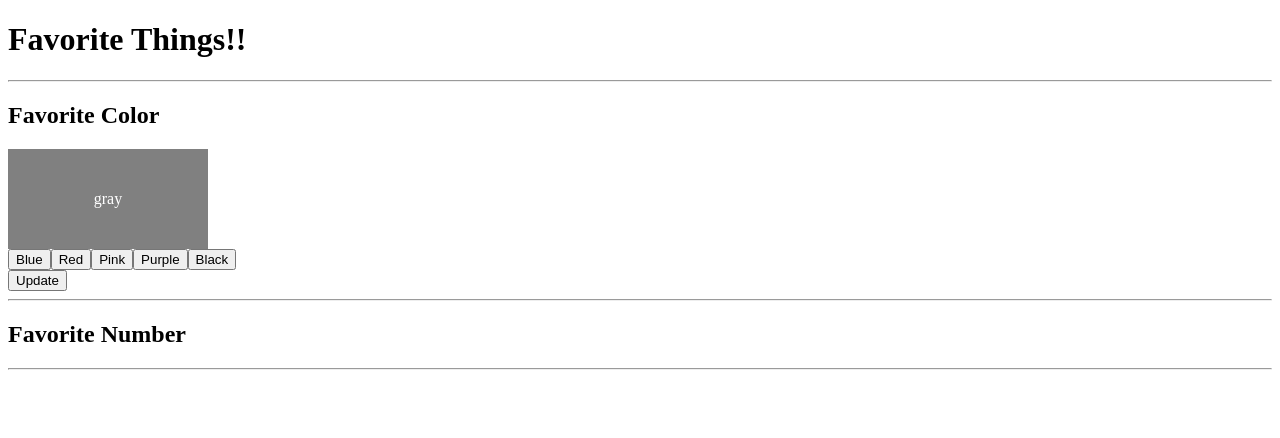
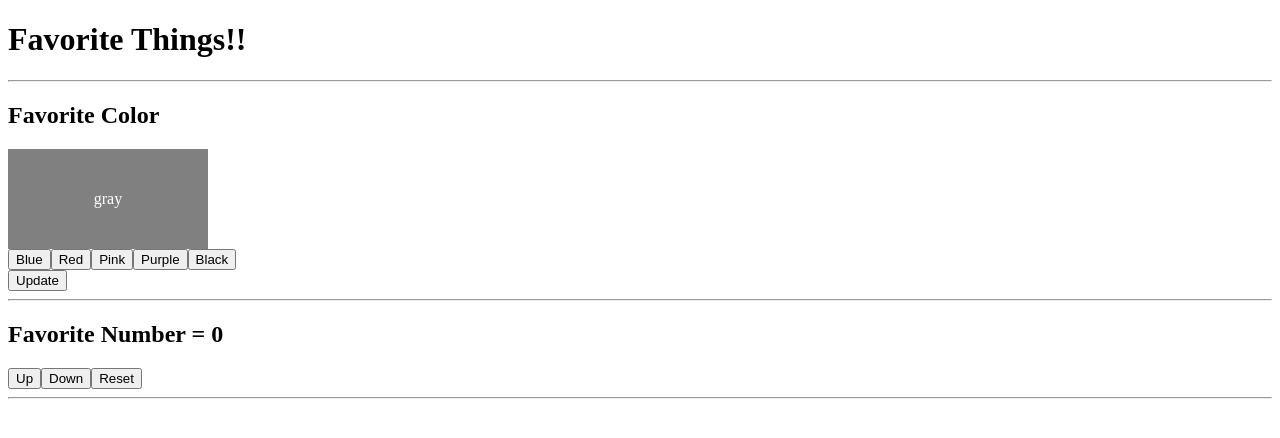
Before and after one commit to jon23k/Favorite-Things, an Angular app in the folder FavoriteThings/: page / in a window 1280 px wide. Shown: the top 438 px of the page. Built offline with nearby package versions, Linux system fonts and the light colour scheme.

Commit message:
FavoriteNumber feature added locally

```diff
--- a/FavoriteThings/src/app/app.component.html
+++ b/FavoriteThings/src/app/app.component.html
@@ -14,5 +14,9 @@
 <br>
 <button type="button">Update</button>
 <hr>
-<h2>Favorite Number</h2>
+<h2>Favorite Number = {{favoriteNumber}}</h2>
+
+<button type="button" (click)="setNumber(favoriteNumber + 1)">Up</button>
+<button type="button" (click)="setNumber(favoriteNumber - 1)">Down</button>
+<button type="button" (click)="setNumber(0)">Reset</button>
 <hr>
--- a/FavoriteThings/src/app/app.component.ts
+++ b/FavoriteThings/src/app/app.component.ts
@@ -8,9 +8,14 @@ import { Component } from '@angular/core';
 export class AppComponent {
   title = 'Favorite Things';
   favoriteColor = 'gray';
+  favoriteNumber = 0;
 
   setColor(selectedColor: string): void {
       console.log('You have selected the color' + selectedColor);
       this.favoriteColor = selectedColor;
   }
+
+  setNumber(aNumber: number){
+    this.favoriteNumber = aNumber;
+  }
 }
```
